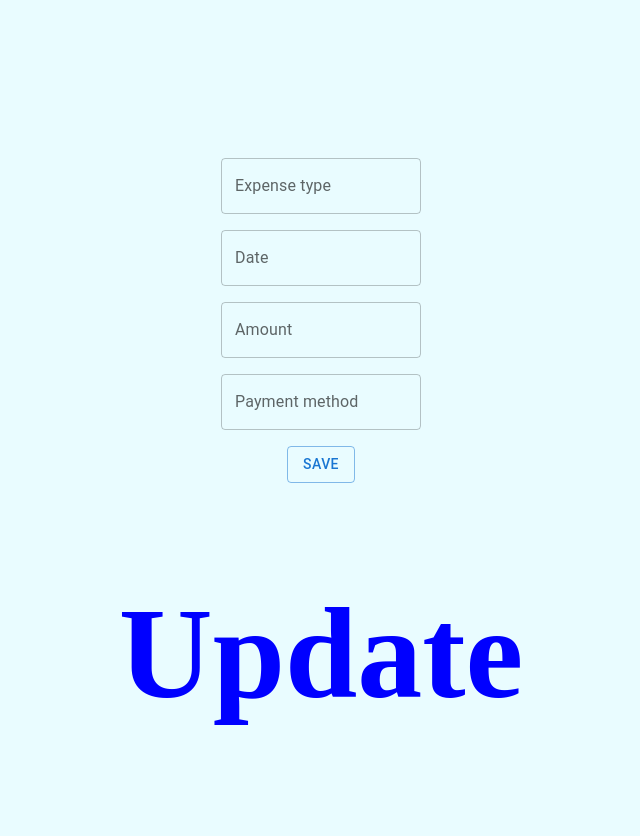
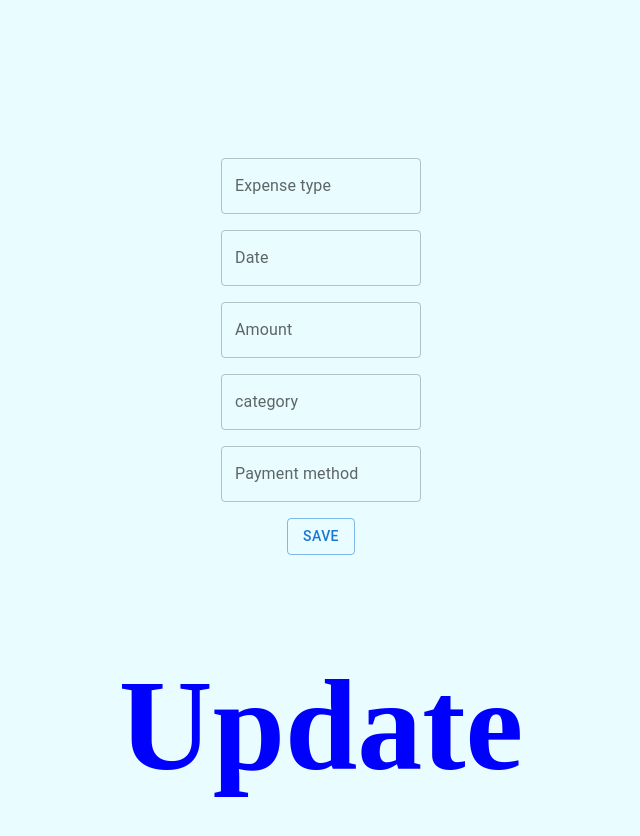
Before and after one commit to Rudi-Np/Correct-economics, a React (Create React App) app in the folder React/: page /updateExpense in a window 1280 px wide. Shown: the top 836 px of the page, without its empty margins (319-959 px from the left). Before the commit the page ends 815 px from the top, so only its background shows below. Built offline with nearby package versions, Linux system fonts and the light colour scheme.

Commit message:
in the middle of do the api

```diff
--- a/React/package.json
+++ b/React/package.json
@@ -15,6 +15,7 @@
     "axios": "^1.7.9",
     "react": "^18.3.1",
     "react-dom": "^18.3.1",
+    "react-hook-form": "^7.54.0",
     "react-redux": "^9.1.2",
     "react-router-dom": "^7.0.1",
     "react-scripts": "^5.0.1",
--- a/React/src/App.js
+++ b/React/src/App.js
@@ -1,6 +1,6 @@
 import Navigation from './components/Navigation';
 import LoginNewUser from './components/Login-newUser';
-import UpdateExpense from './components/UpdateExpense';
+import UpdateExpense from './components/expenses/UpdateExpense';
 import LoginUser from './components/Login-user'
 import UpdateRevenue from './components/UpdateRevenue';
 import './App.css';
--- a/React/src/components/UpdateExpense.js
+++ b/React/src/components/expenses/UpdateExpense.js
@@ -3,8 +3,11 @@ import Box from '@mui/material/Box';
 import TextField from '@mui/material/TextField';
 import Button from '@mui/material/Button';
 import Stack from '@mui/material/Stack';
-import { useNavigate } from 'react-router-dom';
-import axios from 'axios';
+import { useNavigate, } from 'react-router-dom';
+import {useForm} from 'react-hook-form'
+import { useDispatch, useSelector } from 'react-redux';
+import { addExpense } from './expenseSlice'
+
 
 const UpdateExpense = () => {
   const [amount, setAmount] = useState('');
@@ -13,29 +16,24 @@ const UpdateExpense = () => {
   const [category, setCategory] = useState('');
   const [paymentMethod, setPaymentMethod] = useState('');
   const navigate = useNavigate();
+  const dis = useDispatch()
+    const {register,handleSubmit}=useForm()
+
+
+
 
   const handleSaveClick = async (e) => {
-    e.preventDefault(); // הוסף את השורה הזו
-    try {
-        const response = await axios.post('http://127.0.0.1:5000/api/expenses', {
-            amount,
-            type,
-            date,
-            category,
-            paymentMethod
-        });
-        console.log(response.data);
-        navigate('/remarks');
-      } catch (error) {
-        console.error('Error adding expense:', error);
-    }
+    await dis(addExpense(e))
+
+
+
 };
-
     return(
         <div>
+            <form onSubmit={handleSubmit(handleSaveClick)}>
+
             <Box
                 component="form"
-                onSubmit={handleSaveClick} // השתמש ב-onSubmit כאן
                 sx={{
                     display: 'flex',
                     marginTop:'150px',
@@ -50,14 +48,18 @@ const UpdateExpense = () => {
                     id="outlined-basic"
                     label="Expense type"
                     variant="outlined"
+                    {...register("Expense type", { required: true })}
                     value={type}
                     onChange={(e) => setType(e.target.value)}
+
                 />
                 <TextField
                     id="outlined-basic"
                     label="Date"
                     variant="outlined"
                     value={date}
+                    {...register("Date", { required: true })}
+
                     onChange={(e) => setDate(e.target.value)}
                 />
                 <TextField
@@ -65,19 +67,31 @@ const UpdateExpense = () => {
                     label="Amount"
                     variant="outlined"
                     value={amount}
+                    {...register("Amount", { required: true })}
                     onChange={(e) => setAmount(e.target.value)}
+                />
+                <TextField
+                    id="outlined-basic"
+                    label="category"
+                    variant="outlined"
+                    {...register("category", { required: true })}
+                    value={category}
+                    onChange={(e) => setCategory(e.target.value)}
                 />
                 <TextField
                     id="outlined-basic"
                     label="Payment method"
                     variant="outlined"
+                    {...register("Payment method", { required: true })}
                     value={paymentMethod}
                     onChange={(e) => setPaymentMethod(e.target.value)}
                 />
                 <Stack direction="row" spacing={1} sx={{ justifyContent: 'center' }}>
                     <Button type="submit" variant="outlined">Save</Button> {/* הסר את onClick */}
-                </Stack>
+              </Stack>
             </Box>
+
+            </form>
             <h1 style={{ textAlign: 'center', color: 'blue', fontFamily: 'Cooper Black', fontSize: '130px' }}>Update</h1>
         </div>
     );
--- /dev/null
+++ b/React/src/components/expenses/expenseApi.js
@@ -0,0 +1,8 @@
+import axios from 'axios';
+
+
+export const addexpense = async (expense) => {
+
+const response = await axios.post('http://127.0.0.1:5000/api/expenses',expense)
+return response.data
+}
--- /dev/null
+++ b/React/src/components/expenses/expenseSlice.js
@@ -0,0 +1,34 @@
+import { createSlice, createAsyncThunk } from '@reduxjs/toolkit';
+import { addexpense } from './expenseApi';
+
+export const addExpense = createAsyncThunk("addExpense", async (expense, thunkAPI) => {
+    const response = await addexpense(expense);
+    console.log({ response });
+    return response;
+});
+
+export const expenseSlice = createSlice({
+  name: 'expense',
+  initialState: {
+    id: null,
+    amount: 0,
+    date: null,
+    type: null,
+    category: null,
+    paymentMethod: null,
+  },
+  reducers: {
+    // You may want to adjust this reducer based on how you want to store the expense data
+    setExpense: (state, action) => {
+        state.type = action.payload.type;
+        state.amount = action.payload.amount;
+        state.date = action.payload.date;
+        state.category = action.payload.category;
+        state.paymentMethod = action.payload.paymentMethod;
+    },
+  }
+});
+
+// Export actions and reducer
+export const { setExpense } = expenseSlice.actions;
+export default expenseSlice.reducer;
```
Also changed, not shown: 1 other file (tests, documents, lock files or other folders).
